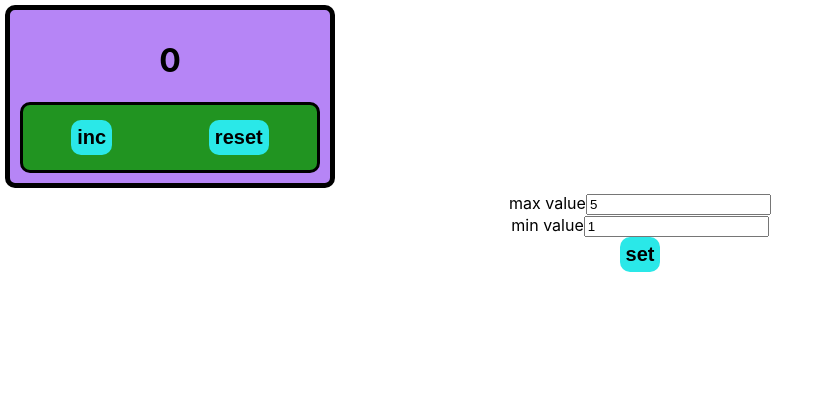
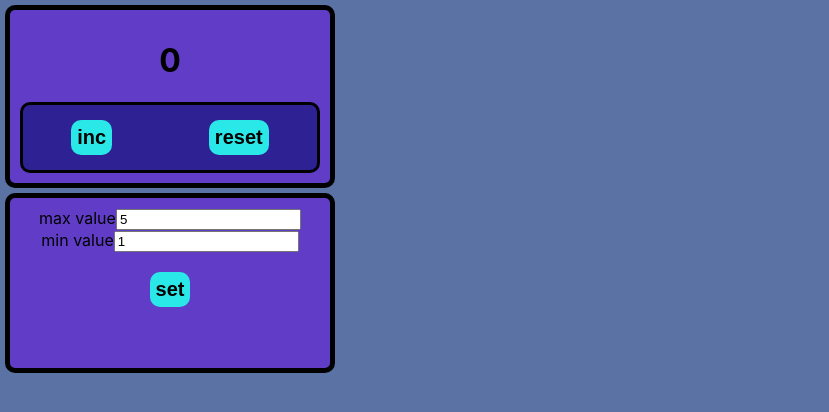
Before and after one commit to DmitriyVavilin/Counter, a React (Create React App) app: page / in a window 1280 px wide. Shown: the top 412 px of the page, without its empty margins (0-829 px from the left). Built offline with nearby package versions, Linux system fonts and the light colour scheme.

Commit message:
new feature localStorage

```diff
--- a/src/App.css
+++ b/src/App.css
@@ -1,11 +1,9 @@
 .App {
+  margin: 0 auto;
   text-align: center;
+  align-items: center;
 }
 
-.App-logo {
-  height: 40vmin;
-  pointer-events: none;
-}
 
 @media (prefers-reduced-motion: no-preference) {
   .App-logo {
--- a/src/components/Counter.module.css
+++ b/src/components/Counter.module.css
@@ -18,7 +18,7 @@
     display: flex;
     justify-content: space-around;
     height: 65px;
-    background-color: #219421;
+    background-color: #2e2194;
     color: #c0ae46;
     border: 3px solid black;
     border-radius: 10px;
--- a/src/components/Counter.tsx
+++ b/src/components/Counter.tsx
@@ -1,4 +1,4 @@
-import React, {ChangeEvent, useState} from "react";
+import React, {ChangeEvent, useEffect, useState} from "react";
 import {Button} from "./Button";
 import {Settings} from "./Settings";
 import s from './Counter.module.css'
@@ -10,6 +10,23 @@ export const Counter = () => {
         maxValue: 5,
         minValue: 1
     })
+
+
+    useEffect(() => {
+        let valueString = localStorage.getItem('counterValue')
+        if (valueString){
+            let newValue = JSON.parse(valueString)
+            setStorage({...storage,startValue: newValue})
+        }
+    },[])
+
+
+    useEffect(() => {
+        localStorage.setItem('counterValue', JSON.stringify(storage.startValue))
+    },[storage.startValue])
+
+
+
 
     const changeMaxValue = (e: ChangeEvent<HTMLInputElement>) => {
         setStorage({...storage, maxValue: Number(e.currentTarget.value)})
@@ -30,29 +47,31 @@ export const Counter = () => {
 
 
     const setChangeCounter = (startValue: number) => {
-        setStorage({...storage,startValue: startValue})
+        setStorage({...storage, startValue: startValue})
     }
+
 
 
     return (
         <>
             <div className={s.counter_form}>
-                <h1 className={storage.startValue >= storage.maxValue ? s.startValue: ''}>{storage.startValue}</h1>
+                <h1 className={storage.startValue >= storage.maxValue ? s.startValue : ''}>{storage.startValue}</h1>
                 <div className={s.counter_buttons}>
                     <Button title={'inc'}
                             callBack={ChangeCounterInc}
-                            disabled={storage.startValue >= storage.maxValue}  />
+                            disabled={storage.startValue >= storage.maxValue}/>
                     <Button title={'reset'} callBack={removeCounter}/>
                 </div>
 
             </div>
-
+            <div >
                 <Settings
                     setChangeCounter={setChangeCounter}
                     changeMaxValue={changeMaxValue}
                     changeMinValue={changeMinValue}
                     storage={storage}
                 />
+            </div>
         </>
     )
 }
--- a/src/components/Settings.module.css
+++ b/src/components/Settings.module.css
@@ -0,0 +1,15 @@
+.settings_form {
+    text-align: center;
+    width: 300px;
+    height: 150px;
+    margin: 0 auto;
+    border: 5px solid #000000;
+    background-color: #6800ed7a;
+    padding: 10px;
+    margin: 5px;
+    border-radius: 10px;
+}
+
+.btn {
+    margin-top: 20px;
+}
--- a/src/components/Settings.tsx
+++ b/src/components/Settings.tsx
@@ -1,5 +1,6 @@
 import React, {ChangeEvent} from "react";
 import {Button} from "./Button";
+import s from './Settings.module.css'
 
 export type StorageType = {
     startValue: number
@@ -23,7 +24,7 @@ export const Settings: React.FC<SettingsType> = ({setChangeCounter, changeMaxVal
 
 
     return (
-        <>
+        <div className={s.settings_form}>
             <div>
                 <span>max value</span>
                 <input type={'number'} onChange={changeMaxValue} value={storage.maxValue}/>
@@ -32,7 +33,7 @@ export const Settings: React.FC<SettingsType> = ({setChangeCounter, changeMaxVal
                 <span>min value</span>
                 <input type={'number'} onChange={changeMinValue} value={storage.minValue}/>
             </div>
-            <Button title={'set'} callBack={() => setSettings()}/>
-        </>
+            <Button className={s.btn} title={'set'} callBack={() => setSettings()}/>
+        </div>
     )
 }
--- a/src/index.css
+++ b/src/index.css
@@ -5,6 +5,7 @@ body {
     sans-serif;
   -webkit-font-smoothing: antialiased;
   -moz-osx-font-smoothing: grayscale;
+  background: #5a73a4;
 }
 
 code {
--- a/src/index.tsx
+++ b/src/index.tsx
@@ -8,9 +8,7 @@ const root = ReactDOM.createRoot(
   document.getElementById('root') as HTMLElement
 );
 root.render(
-  <React.StrictMode>
     <App />
-  </React.StrictMode>
 );
 
 // If you want to start measuring performance in your app, pass a function
```
Also changed, not shown: src/App.tsx (+5 -5 lines). Lines whose indentation alone changed are shown as unchanged.
